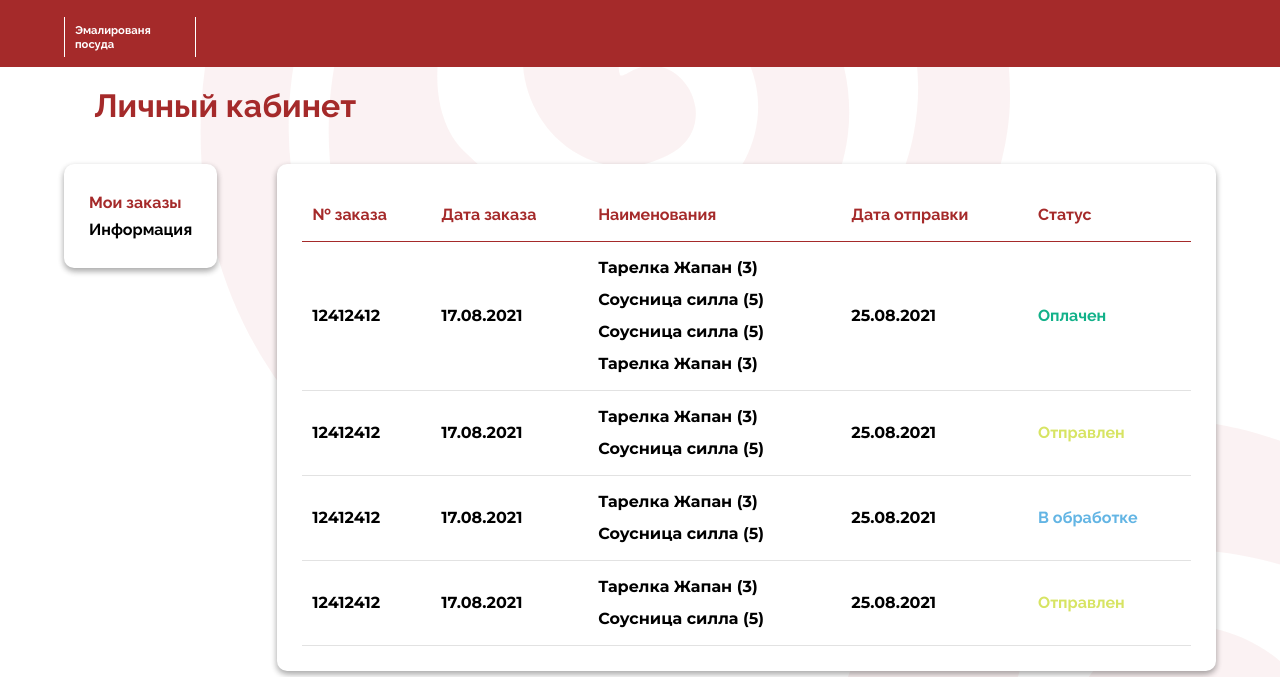
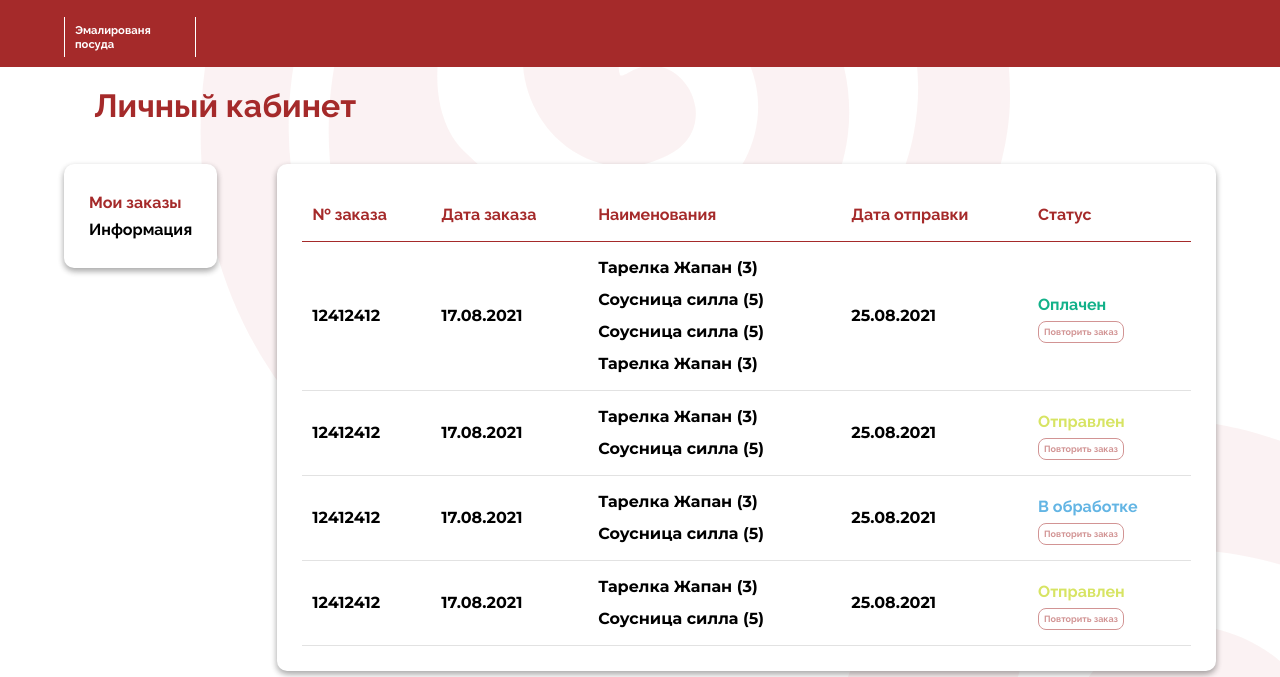
Before and after one commit to Riqtu/posudar, a website built with Vite: page screens/userAccount-orders.html in a window 1280 px wide. Shown: the part 123-800 px from the top of the page. Built offline with nearby package versions, Linux system fonts and the light colour scheme.

Commit message:
add counter to product upd orders

```diff
--- a/main.js
+++ b/main.js
@@ -58,9 +58,9 @@ document.addEventListener('scroll', () => {
 
 let cartCounter = 0
 
-window.addEventListener('load', () => {
-  const cartButtons = document.querySelectorAll('.product__card--cart-btn')
-
+const handleCartCounter = (classElement) => {
+  const cartButtons = document.querySelectorAll(classElement)
+  cartButtons &&
     cartButtons.forEach((element) => {
       element.addEventListener('click', (e) => {
         let button = e.target.closest('button') // (1)
@@ -71,11 +71,6 @@ window.addEventListener('load', () => {
 
         button.style.background = 'gray'
         button.textContent = 'Добавлено'
-      //   cartCounter =
-      //     cartCounter +
-      //     Number(
-      //       button.previousElementSibling.getElementsByTagName('input')[0].value
-      //     )
         cartCounter += 1
         if (cartCounter !== 0) {
           const cartCounterEl = document.getElementById('cart-counter')
@@ -84,17 +79,10 @@ window.addEventListener('load', () => {
         }
       })
     })
+}
+
+window.addEventListener('load', () => {
+  handleCartCounter('.product__card--cart-btn')
 })
 
 export { cartCounter }
-// document.getElementById("billModalOpenBtn").addEventListener("click", () => {
-// 	showModal("billModal")
-// })
-// document.getElementById("billModalCloseBtn").addEventListener("click", () => {
-// 	hideModal(document.getElementById("billModal"))
-// })
-
-// document.getElementById("updInfoModalOpenBtn").addEventListener("click", () => {
-// 	showModal("updInfoModal")
-// })
-// import "./scripts/renderNavProducts"
--- a/screens/userAccount-orders.html
+++ b/screens/userAccount-orders.html
@@ -38,6 +38,7 @@
             <div class="user-account__content--cell">25.08.2021</div>
             <div class="user-account__content--cell">
               <span class="paid">Оплачен</span>
+              <button>Повторить заказ</button>
             </div>
           </div>
 
@@ -52,6 +53,7 @@
             <div class="user-account__content--cell">25.08.2021</div>
             <div class="user-account__content--cell">
               <span class="sent">Отправлен</span>
+              <button>Повторить заказ</button>
             </div>
           </div>
           <div class="user-account__content--row">
@@ -65,6 +67,7 @@
             <div class="user-account__content--cell">25.08.2021</div>
             <div class="user-account__content--cell">
               <span class="processing">В обработке</span>
+              <button>Повторить заказ</button>
             </div>
           </div>
           <div class="user-account__content--row">
@@ -78,6 +81,7 @@
             <div class="user-account__content--cell">25.08.2021</div>
             <div class="user-account__content--cell">
               <span class="sent">Отправлен</span>
+              <button>Повторить заказ</button>
             </div>
           </div>
         </div>
--- a/styles/product-description.scss
+++ b/styles/product-description.scss
@@ -53,12 +53,12 @@
   border-radius: 20px;
   h2 {
     line-height: 0;
-		font-family: "Montserrat", sans-serif;
+    font-family: 'Montserrat', sans-serif;
     color: var(--main-red-color);
     font-size: 2rem;
   }
   h3 {
-		font-family: "Montserrat", sans-serif;
+    font-family: 'Montserrat', sans-serif;
     font-size: 1rem;
   }
 }
--- a/styles/userAccount.scss
+++ b/styles/userAccount.scss
@@ -79,7 +79,7 @@
   border-bottom: 1px solid var(--gray-color);
   vertical-align: middle;
   padding: 10px;
-	font-family: "Montserrat";
+  font-family: 'Montserrat';
   .paid {
     color: rgb(18, 177, 137);
   }
@@ -92,6 +92,20 @@
   img {
     width: 100px;
   }
+  button {
+    font-size: 9px;
+    opacity: 0.5;
+    background-color: transparent;
+    color: var(--main-red-color);
+    border: 1px solid var(--main-red-color);
+    padding: 5px;
+    transition: 0.2s;
+    &:hover {
+      background-color: var(--main-red-color);
+      color: white;
+      opacity: 1;
+    }
+  }
   @media screen and (max-width: 500px) {
     text-overflow: ellipsis;
     overflow: hidden;
```
Also changed, not shown: screens/product.html (+1 -0 lines). Lines whose indentation alone changed are shown as unchanged.
